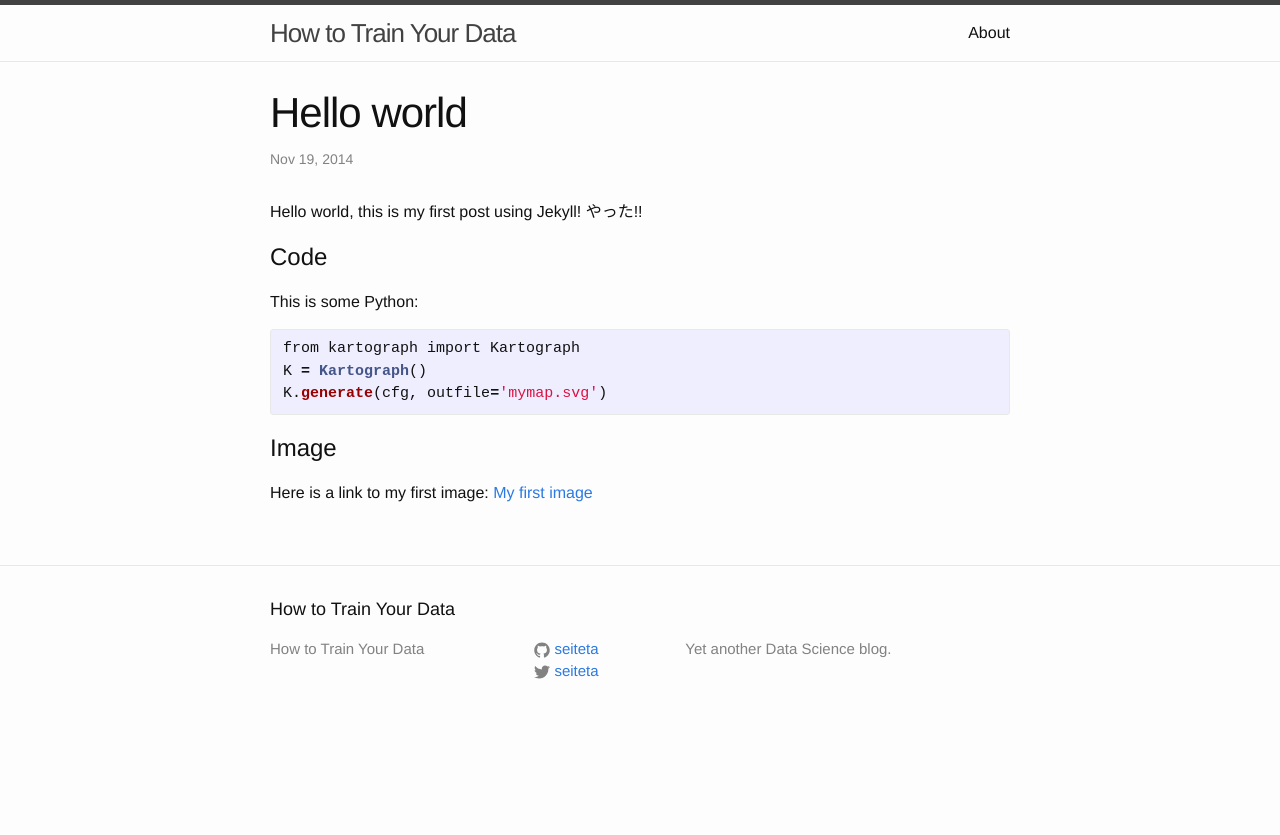
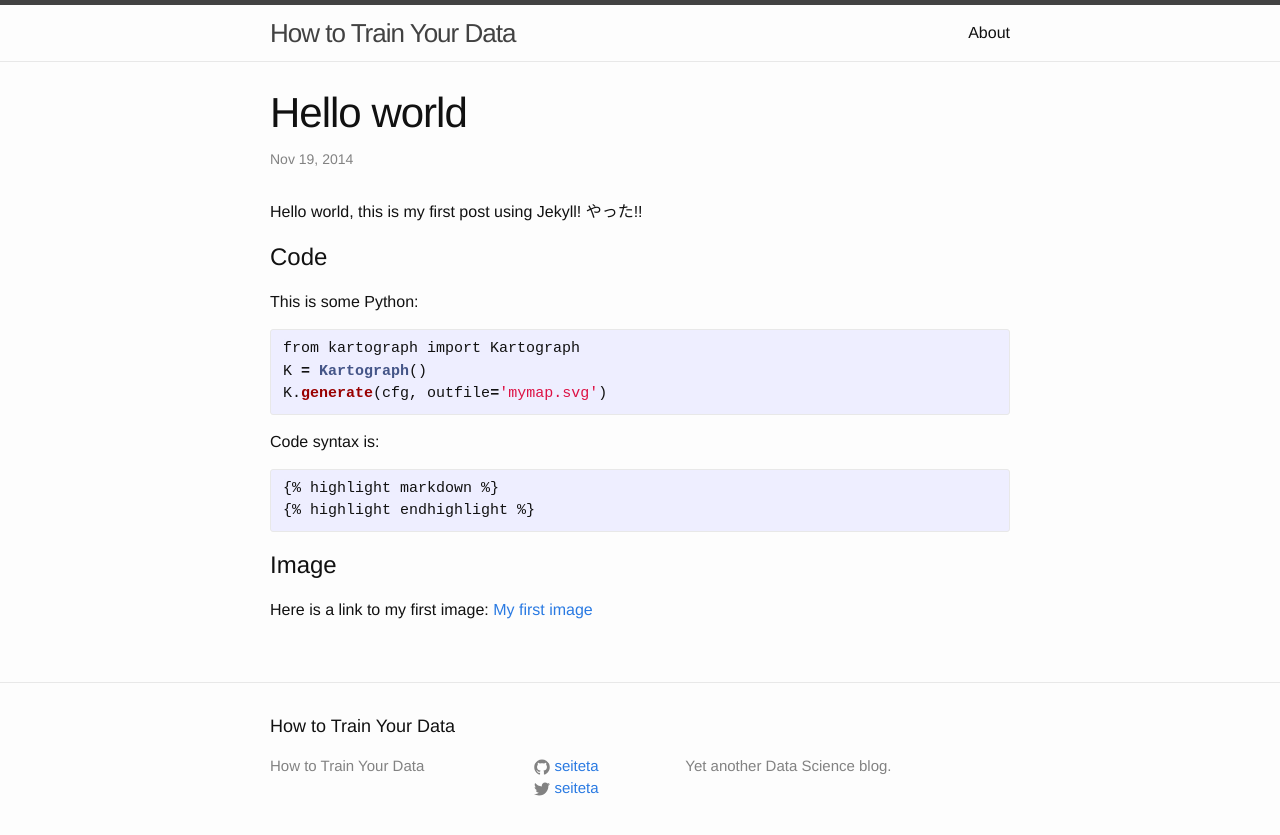
Before and after one commit to seiteta/seiteta.github.io_old, a Jekyll site: the page built from _posts/2014-11-19-hello-world.md, in a window 1280 px wide. Shown: the top 835 px of the page. Built offline with Jekyll 4.4.1, drawn with Linux system fonts in a browser that asks for light colours.

Commit message:
Update 2014-11-19-hello-world.md

```diff
--- a/_posts/2014-11-19-hello-world.md
+++ b/_posts/2014-11-19-hello-world.md
@@ -15,6 +15,13 @@ K.generate(cfg, outfile='mymap.svg')
 {% endhighlight %}
 
 
+Code syntax is:
+{% highlight markdown %}
+{% raw %}{% highlight markdown %}{% endraw %}
+{% raw %}{% highlight endhighlight %}{% endraw %}
+{% endhighlight %}
+
+
 #Image
 Here is a link to my first image:
 [My first image](/downloads/branching.png)
```
